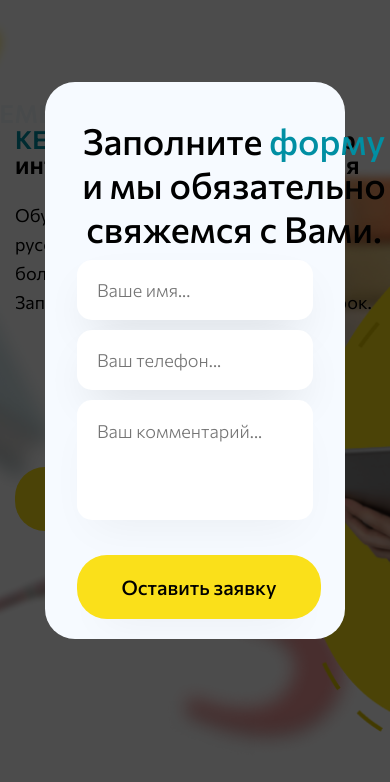
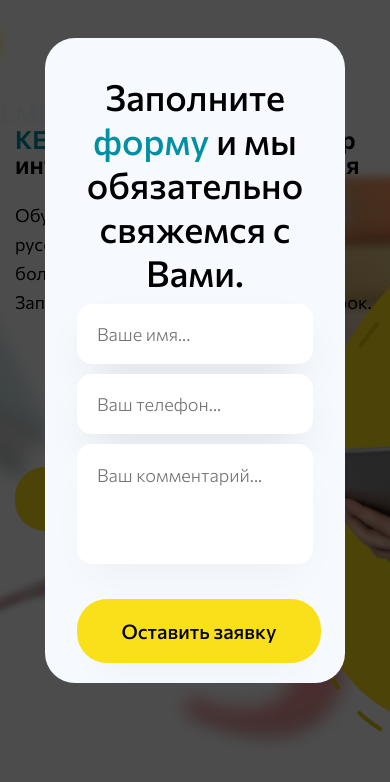
Before and after one commit to Gedeon4ick/school, a website: page src/index.html in a window 390 px wide. Both pictures are taken after a click on the button "Оставить заявку". Shown: the part 62-844 px from the top of the page. Drawn offline with nearby package versions, Linux system fonts and the light colour scheme; files that its build step writes are made by us from their sources; files whose address does not match are found by name.

Commit message:
finall fix

```diff
--- a/src/sass/block/_form.scss
+++ b/src/sass/block/_form.scss
@@ -14,7 +14,7 @@
     &__title {
         margin: 0 auto;
         margin-top: 16px;
-        width: 314px;
+        max-width: 314px;
         font-weight: 500;
         font-size: 36px;
         line-height: 44px;
--- a/src/sass/media/_form.scss
+++ b/src/sass/media/_form.scss
@@ -1,12 +1,9 @@
 @media (max-width: 425px) {
     .modal {
         width: 300px;
-        // .form {
-        //     .form-input {
-        //         input {
-        //             width: 100%;
-        //         }
-        //     }
-        // }
+        &__title {
+
+        }
+
     }
 }
```
Also changed, not shown: docs/css/style.min.css.
